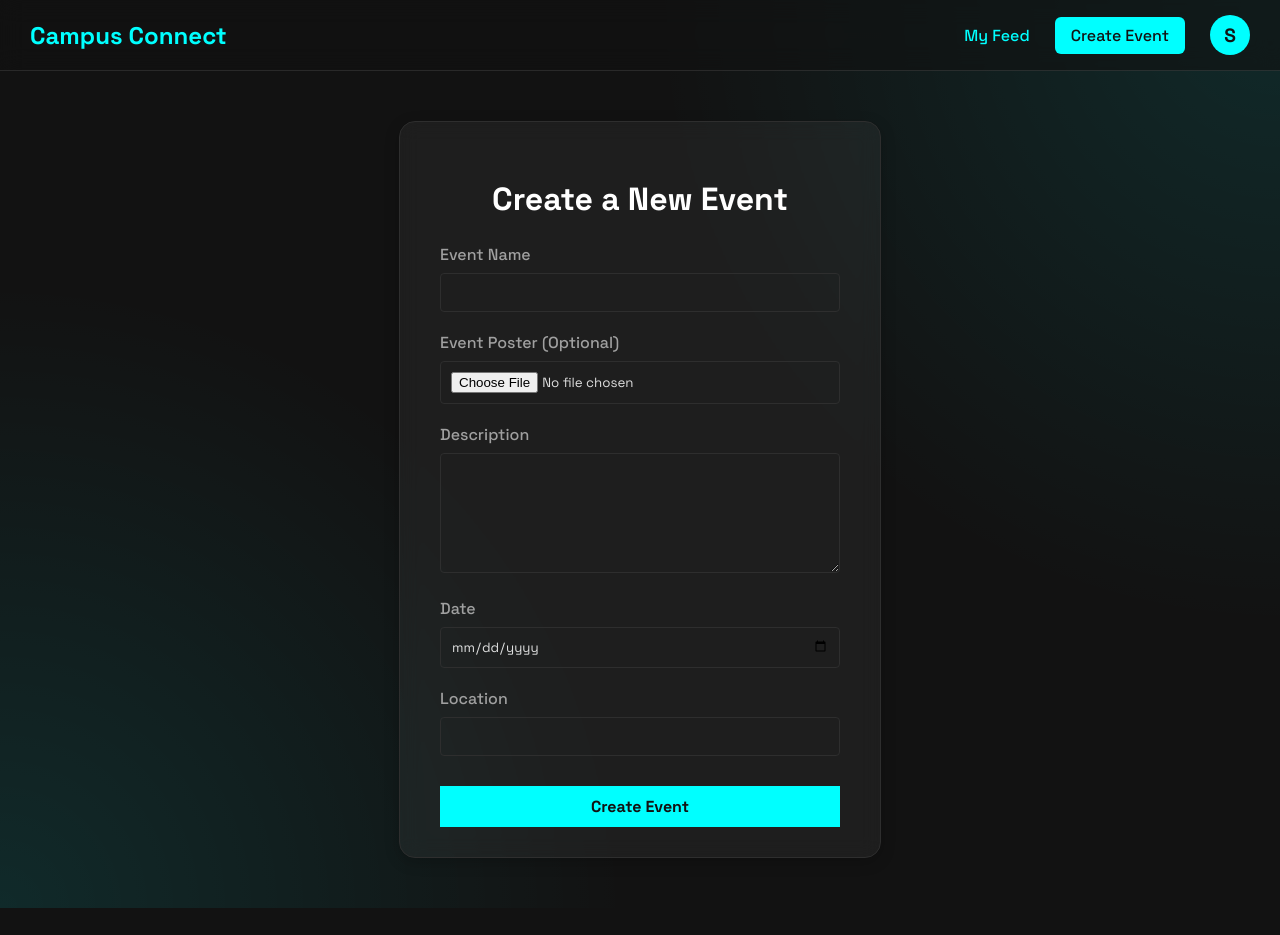
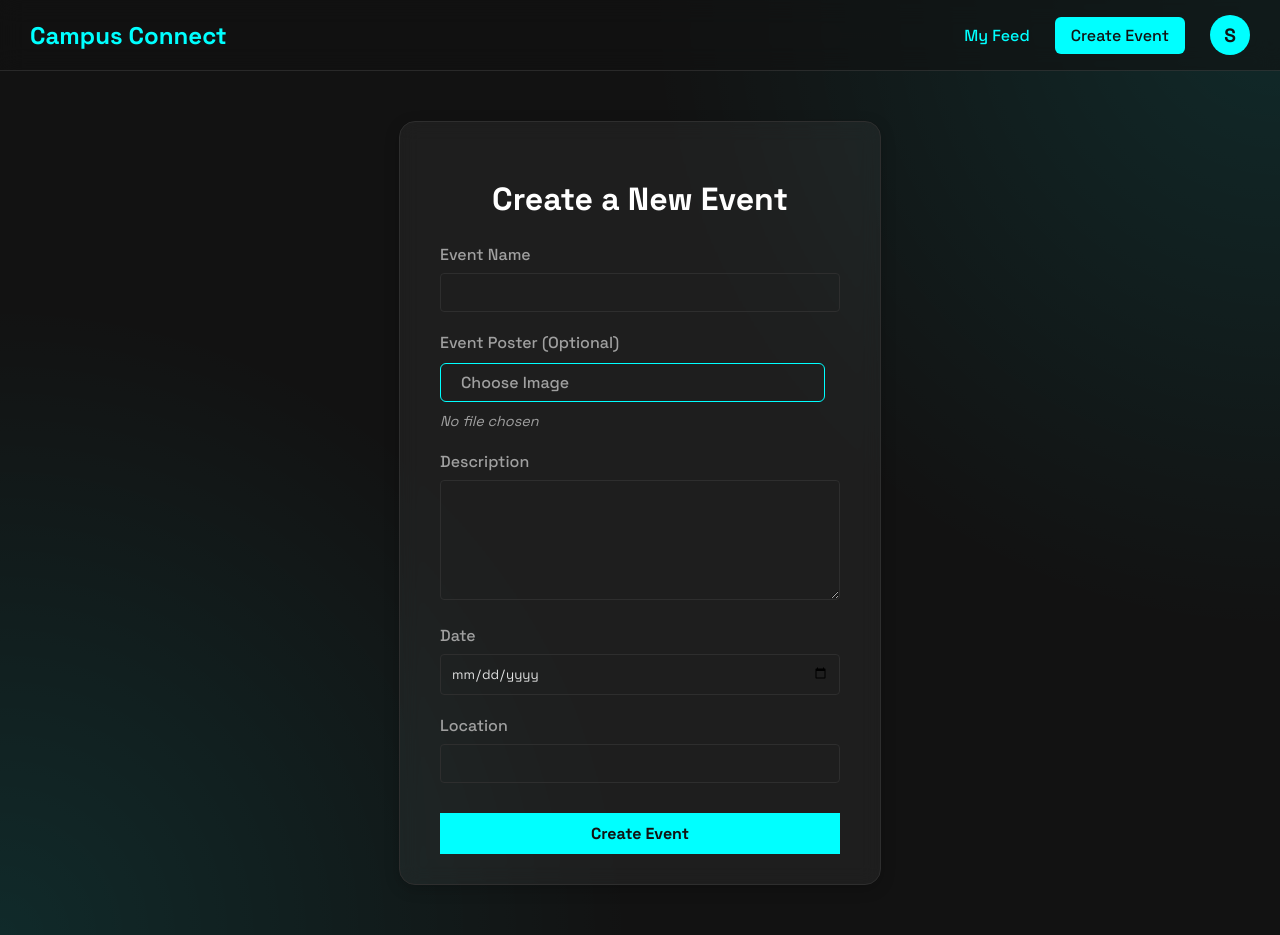
Before and after one commit to yuvareddy2005/campus-connect, a React app in the folder frontend/: page /events/new in a window 1280 px wide. Before the commit the page ends 908 px from the top, so only its background shows below. Built offline with nearby package versions, Linux system fonts and the light colour scheme; sample sign-in values are in the browser's storage; the HTML template or start-up script is replaced by a standard one.

Commit message:
feat: implement image uploads and refine event card UI

```diff
--- a/frontend/src/components/events/EventCard.css
+++ b/frontend/src/components/events/EventCard.css
@@ -20,15 +20,18 @@
 }
 
 .card-image-container {
+  width: 100%;
+  aspect-ratio: 16 / 9;
   position: relative;
-  width: 100%;
-  height: 200px;
+  background-color: var(--card-bg);
+  overflow: hidden;
 }
 
 .card-image {
   width: 100%;
   height: 100%;
   object-fit: cover;
+  transition: transform 0.5s ease;
 }
 
 .date-badge {
--- a/frontend/src/components/events/EventForm.css
+++ b/frontend/src/components/events/EventForm.css
@@ -12,3 +12,33 @@
   min-height: 120px;
   resize: vertical;
 }
+
+.file-input-hidden {
+  display: none;
+}
+
+.file-upload-btn {
+  display: inline-block;
+  background-color: transparent;
+  border: 1px solid var(--primary-color);
+  color: var(--primary-color);
+  padding: 8px 20px;
+  border-radius: 6px;
+  font-family: 'Space Grotesk', sans-serif;
+  font-weight: 600;
+  cursor: pointer;
+  transition: all 0.3s ease;
+  margin-right: 15px;
+}
+
+.file-upload-btn:hover {
+  background-color: var(--primary-color);
+  color: var(--background-color);
+  box-shadow: 0 0 10px rgba(0, 255, 255, 0.4);
+}
+
+.file-name-text {
+  color: #a0a0a0;
+  font-size: 0.9rem;
+  font-style: italic;
+}
--- a/frontend/src/components/events/EventForm.jsx
+++ b/frontend/src/components/events/EventForm.jsx
@@ -60,13 +60,21 @@ const EventForm = () => {
         </div>
 
         <div className="form-group">
-          <label>Event Poster (Optional)</label>
+          <label style={{ marginBottom: '10px', display: 'block' }}>Event Poster (Optional)</label>
+
           <input
             type="file"
+            id="file-upload"
             accept="image/*"
             onChange={onFileChange}
-            className="file-input"
+            className="file-input-hidden"
           />
+          <label htmlFor="file-upload" className="file-upload-btn">
+            Choose Image
+          </label>
+          <span className="file-name-text">
+            {file ? file.name : "No file chosen"}
+          </span>
         </div>
 
         <div className="form-group">
--- a/frontend/src/pages/EventDetailsPage.css
+++ b/frontend/src/pages/EventDetailsPage.css
@@ -29,6 +29,23 @@
   font-size: 1.1rem;
   line-height: 1.7;
   margin: 30px 0;
+}
+
+.details-image-container {
+  width: 100%;
+  margin-bottom: 30px;
+  border-radius: 12px;
+  overflow: hidden;
+  border: 1px solid rgba(255, 255, 255, 0.1);
+  background-color: rgba(0, 0, 0, 0.2);
+}
+
+.details-image {
+  width: 100%;
+  height: auto;
+  max-height: 600px;
+  object-fit: contain;
+  display: block;
 }
 
 .details-footer {
--- a/frontend/src/pages/EventDetailsPage.jsx
+++ b/frontend/src/pages/EventDetailsPage.jsx
@@ -13,7 +13,6 @@ const EventDetailsPage = () => {
   const [loading, setLoading] = useState(true);
   const [error, setError] = useState('');
 
-  // 1. Reusable function to fetch event details
   const fetchEventDetails = async () => {
     try {
       const eventResponse = await EventService.getEventById(id);
@@ -24,7 +23,6 @@ const EventDetailsPage = () => {
     }
   };
 
-  // Reusable function to fetch comments
   const fetchComments = async () => {
     try {
       const commentsResponse = await CommentService.getCommentsForEvent(id);
@@ -35,7 +33,6 @@ const EventDetailsPage = () => {
     }
   };
 
-  // Initial load
   useEffect(() => {
     const initData = async () => {
       setLoading(true);
@@ -45,7 +42,6 @@ const EventDetailsPage = () => {
     initData();
   }, [id]);
 
-  // 2. Handle RSVP Action
   const handleRsvp = async () => {
     if (!event) return;
     try {
@@ -54,7 +50,6 @@ const EventDetailsPage = () => {
       } else {
         await EventService.rsvpToEvent(id);
       }
-      // Refresh event data to update the button and attendee count
       await fetchEventDetails();
     } catch (err) {
       console.error('RSVP failed:', err);
@@ -81,14 +76,23 @@ const EventDetailsPage = () => {
   if (error) return <div className="error-message">{error}</div>;
   if (!event) return <div>Event not found.</div>;
 
+  const placeholderImage = `https://placehold.co/800x400/121212/00FFFF?text=${encodeURIComponent(event.name)}`;
+
   return (
     <div className="details-container">
       <Link to="/feed" className="back-link">&larr; Back to Feed</Link>
 
       <div className="details-card">
+        <div className="details-image-container">
+          <img
+            src={event.imageUrl || placeholderImage}
+            alt={event.name}
+            className="details-image"
+          />
+        </div>
+
         <div className="details-header">
             <h1 className="details-title">{event.name}</h1>
-            {/* 3. RSVP Button Section */}
             <div className="rsvp-section">
                 <button
                     onClick={handleRsvp}
@@ -101,7 +105,6 @@ const EventDetailsPage = () => {
 
         <p className="details-creator">Hosted by {event.creator?.name || 'Unknown'}</p>
 
-        {/* Attendee Count Badge */}
         <div className="attendee-badge">
             <span className="attendee-icon">👥</span>
             <span>{event.attendeeCount} {event.attendeeCount === 1 ? 'person is' : 'people are'} going</span>
```
